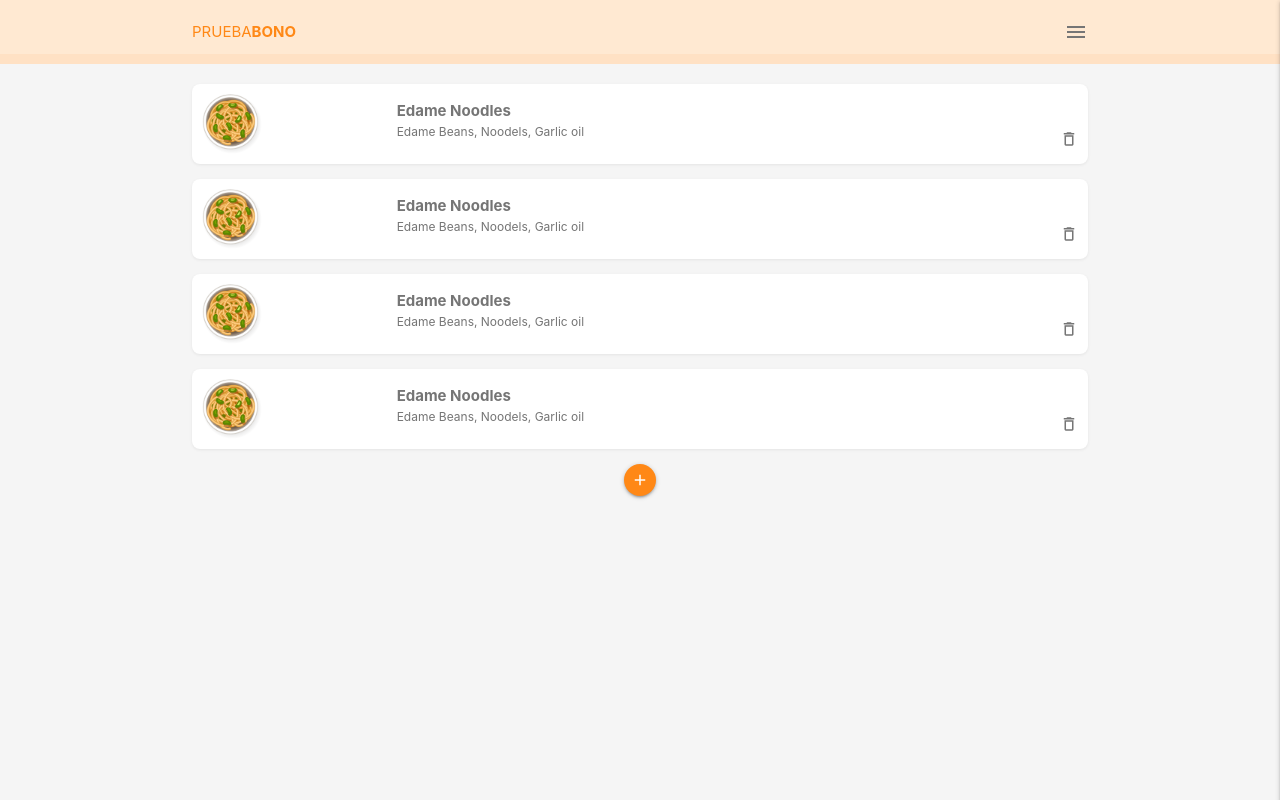
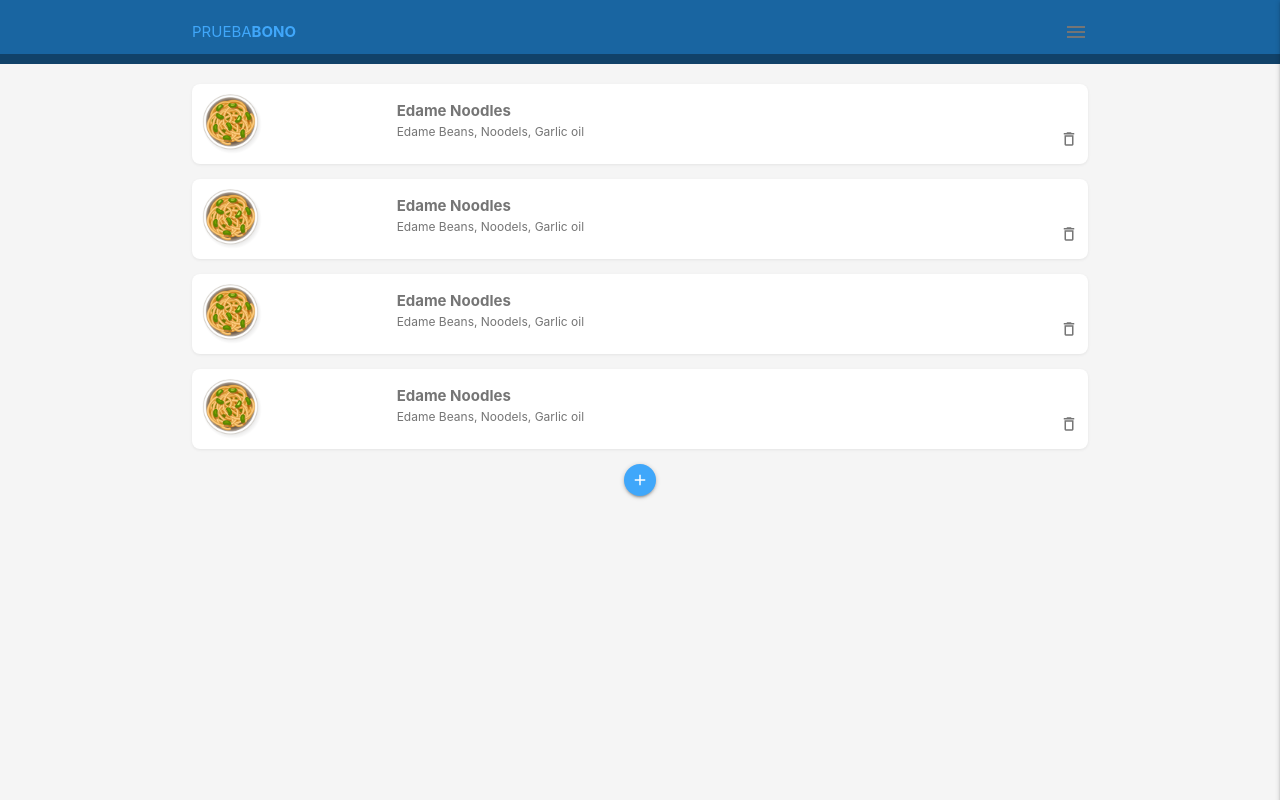
Before and after one commit to mmiikky/Bono, a plain HTML site: page index.html in a window 1280 px wide. Drawn offline with Linux system fonts and the light colour scheme.

Commit message:
Update styles.css

```diff
--- a/css/styles.css
+++ b/css/styles.css
@@ -1,8 +1,8 @@
     /* colours */
     :root{
-        --primary: #FFE9D2;
-        --secondary: #FFE1C4;
-        --title: #FF8816;
+        --primary: #1965A1;
+        --secondary: #114269;
+        --title: #40A7FA;
     }
 
     /* layout styles */
```
